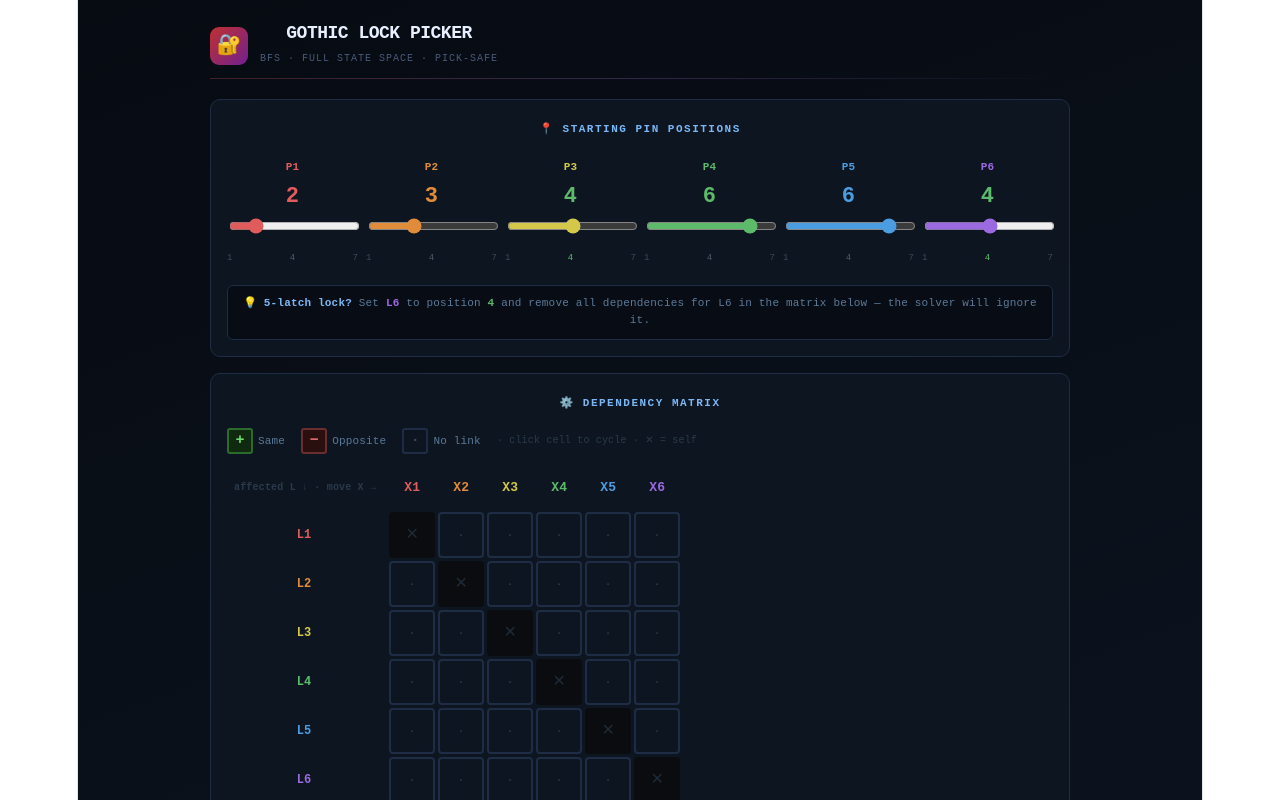
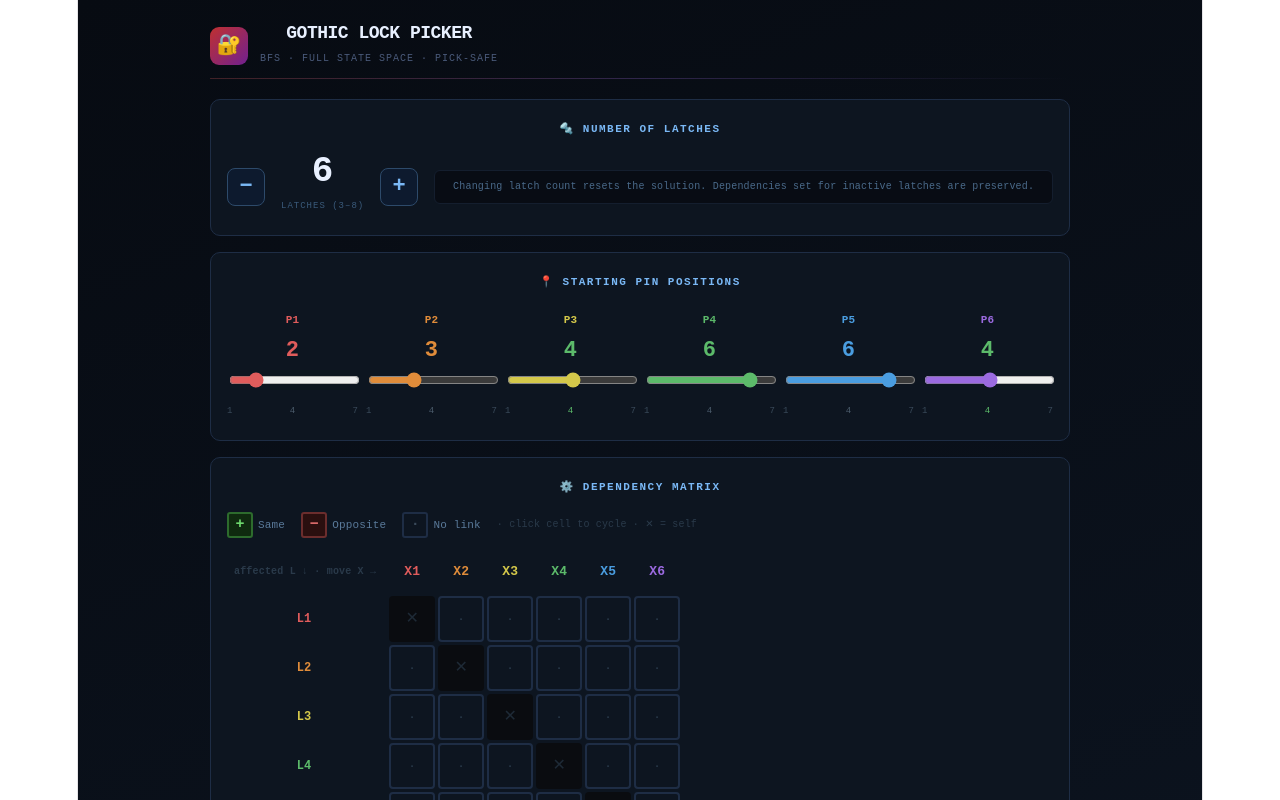
Before and after one commit to ProxuPL/gothic-lock-picker, a React (Vite) app: page / in a window 1280 px wide. Shown: the top 800 px of the page. Built offline with nearby package versions, Linux system fonts and the light colour scheme.

Commit message:
Update GothicLockPicker.jsx

```diff
--- a/src/GothicLockPicker.jsx
+++ b/src/GothicLockPicker.jsx
@@ -1,25 +1,22 @@
 import { useState, useCallback } from "react";
 
-const DEFAULT_DEP_MATRIX = [
-  [null, null, null, null, null, null],
-  [null, null, null, null, null, null],
-  [null, null, null, null, null, null],
-  [null, null, null, null, null, null],
-  [null, null, null, null, null, null],
-  [null, null, null, null, null, null],
+const MAX_LATCHES         = 8;
+const DEFAULT_LATCH_COUNT = 6;
+
+const DEFAULT_DEP_MATRIX = Array.from({ length: MAX_LATCHES }, () => Array(MAX_LATCHES).fill(null));
+const DEFAULT_START       = [2, 3, 4, 6, 6, 4, 4, 4];
+
+const PIN_COLORS = [
+  "#e05c5c", "#e08c3a", "#d4c84a", "#5cba6a",
+  "#4a9de0", "#9b6ae0", "#e05c9b", "#5ce0c8",
 ];
-
-const DEFAULT_START = [2, 3, 4, 6, 6, 4];
-const DEFAULT_GOAL  = [4, 4, 4, 4, 4, 4];
-
-const PIN_COLORS = ["#e05c5c","#e08c3a","#d4c84a","#5cba6a","#4a9de0","#9b6ae0"];
 const CELL_W = 46;
 
 // ─── ENGINE ───────────────────────────────────────────────────────────────────
 
-function buildMoves(depMatrix) {
+function buildMoves(depMatrix, n) {
   const moves = [];
-  for (let z = 0; z < 6; z++) {
+  for (let z = 0; z < n; z++) {
     for (const dir of [-1, +1]) {
       moves.push({ label: `L${z+1} ${dir===-1?"RIGHT":"LEFT"}`, z, dir, depMatrix });
     }
@@ -27,10 +24,10 @@ function buildMoves(depMatrix) {
   return moves;
 }
 
-function applyMove(state, move) {
+function applyMove(state, move, n) {
   const { z, dir, depMatrix } = move;
   const affected = [[z, dir]];
-  for (let p = 0; p < 6; p++) {
+  for (let p = 0; p < n; p++) {
     if (p === z) continue;
     const rel = depMatrix[z][p];
     if (!rel) continue;
@@ -47,12 +44,12 @@ function applyMove(state, move) {
 
 function stateKey(s) { return s.join(","); }
 
-function bfs(start, goal, depMatrix) {
+function bfs(start, goal, depMatrix, n) {
   const goalKey  = stateKey(goal);
   const startKey = stateKey(start);
   if (startKey === goalKey) return { path: [], visitedCount: 1 };
 
-  const moves    = buildMoves(depMatrix);
+  const moves    = buildMoves(depMatrix, n);
   const visited  = new Map([[startKey, null]]);
   const prevMove = new Map();
   const queue    = [start];
@@ -61,7 +58,7 @@ function bfs(start, goal, depMatrix) {
     const state  = queue.shift();
     const curKey = stateKey(state);
     for (let mi = 0; mi < moves.length; mi++) {
-      const next = applyMove(state, moves[mi]);
+      const next = applyMove(state, moves[mi], n);
       if (!next) continue;
       const key = stateKey(next);
       if (visited.has(key)) continue;
@@ -82,7 +79,6 @@ function bfs(start, goal, depMatrix) {
 // ─── COMPRESSION: consecutive identical (pin + direction) → block ─────────────
 
 function compressMoves(pathIndices, moves) {
-  // Convert indices to objects { z, isLeft }
   const raw = pathIndices.map(i => ({ z: moves[i].z, isLeft: moves[i].dir === 1 }));
   const blocks = [];
   let i = 0;
@@ -163,13 +159,18 @@ function DepCell({ value, onChange, isSelf }) {
 // ═══════════════════════════════════════════════════════════════════════════════
 
 export default function GothicLockPicker() {
-  const [startVals, setStartVals] = useState([...DEFAULT_START]);
-  const [depMatrix, setDepMatrix] = useState(DEFAULT_DEP_MATRIX.map(r=>[...r]));
-  const [result,    setResult]    = useState(null);
-  const [error,     setError]     = useState(null);
-  const [solving,   setSolving]   = useState(false);
+  const [latchCount, setLatchCount] = useState(DEFAULT_LATCH_COUNT);
+  const [startVals,  setStartVals]  = useState([...DEFAULT_START]);
+  const [depMatrix,  setDepMatrix]  = useState(DEFAULT_DEP_MATRIX.map(r=>[...r]));
+  const [result,     setResult]     = useState(null);
+  const [error,      setError]      = useState(null);
+  const [solving,    setSolving]    = useState(false);
 
-  const goal = DEFAULT_GOAL;
+  const changeLatchCount = (delta) => {
+    setLatchCount(prev => Math.max(3, Math.min(8, prev + delta)));
+    setResult(null);
+    setError(null);
+  };
 
   const setDep = useCallback((z, p, val) => {
     setDepMatrix(prev => { const next = prev.map(r=>[...r]); next[z][p] = val; return next; });
@@ -185,17 +186,20 @@ export default function GothicLockPicker() {
     setSolving(true); setError(null); setResult(null);
     setTimeout(() => {
       try {
-        const moves = buildMoves(depMatrix);
-        const { path, visitedCount } = bfs(startVals, goal, depMatrix);
+        const n     = latchCount;
+        const start = startVals.slice(0, n);
+        const goal  = Array(n).fill(4);
+        const moves = buildMoves(depMatrix, n);
+        const { path, visitedCount } = bfs(start, goal, depMatrix, n);
         if (path === null) {
-          setError(`Goal (4,4,4,4,4,4) is unreachable from this starting position with the current dependencies. Explored ${visitedCount} unique states.`);
+          setError(`Goal (${goal.join(",")}) is unreachable from this starting position with the current dependencies. Explored ${visitedCount} unique states.`);
         } else if (path.length === 0) {
           setError("Pins are already at position 4. Lock is open!");
         } else {
           const steps = [];
-          let state = [...startVals];
+          let state = [...start];
           for (const mi of path) {
-            const next = applyMove(state, moves[mi]);
+            const next = applyMove(state, moves[mi], n);
             steps.push({ moveLabel: moves[mi].label, prev: [...state], state: [...next] });
             state = next;
           }
@@ -205,10 +209,12 @@ export default function GothicLockPicker() {
       } catch(e) { setError("Error: " + e.message); }
       setSolving(false);
     }, 30);
-  }, [startVals, depMatrix, goal]);
+  }, [startVals, depMatrix, latchCount]);
 
-  const sec = { padding:"16px", background:"#0d1520", borderRadius:10, border:"1px solid #1e2d45", marginBottom:16 };
+  const sec      = { padding:"16px", background:"#0d1520", borderRadius:10, border:"1px solid #1e2d45", marginBottom:16 };
   const secTitle = { color:"#7ab8f5", fontWeight:700, fontSize:11, letterSpacing:"1.5px", marginBottom:12, textTransform:"uppercase" };
+
+  const latches = Array.from({ length: latchCount }, (_, i) => i);
 
   return (
     <div style={{ minHeight:"100vh", background:"linear-gradient(160deg,#070b12 0%,#0c1420 60%,#070b12 100%)", color:"#c8d4e8", fontFamily:"'JetBrains Mono','Fira Code','Courier New',monospace", padding:"20px 14px" }}>
@@ -224,23 +230,65 @@ export default function GothicLockPicker() {
         </div>
         <div style={{ height:1, marginBottom:20, background:"linear-gradient(90deg,#e05c5c44,#9b6ae044,transparent)" }}/>
 
+        {/* LATCH COUNT CONTROL */}
+        <div style={sec}>
+          <div style={secTitle}>🔩 Number of latches</div>
+          <div style={{ display:"flex", alignItems:"center", gap:16 }}>
+            <button
+              onClick={() => changeLatchCount(-1)}
+              disabled={latchCount <= 3}
+              style={{
+                width:38, height:38, borderRadius:8,
+                border:`1.5px solid ${latchCount <= 3 ? "#1a2a3a" : "#2d4a6a"}`,
+                background: latchCount <= 3 ? "#0a0e16" : "#0d1a2e",
+                color: latchCount <= 3 ? "#2a3a4a" : "#7ab8f5",
+                fontWeight:800, fontSize:22, lineHeight:1,
+                cursor: latchCount <= 3 ? "not-allowed" : "pointer",
+                display:"flex", alignItems:"center", justifyContent:"center",
+                fontFamily:"inherit", transition:"all 0.15s",
+              }}
+            >−</button>
+
+            <div style={{ textAlign:"center", minWidth:64 }}>
+              <div style={{ fontSize:36, fontWeight:800, color:"#e8f0ff", lineHeight:1 }}>{latchCount}</div>
+              <div style={{ fontSize:9, color:"#3a5a7a", letterSpacing:"1px", marginTop:3 }}>LATCHES (3–8)</div>
+            </div>
+
+            <button
+              onClick={() => changeLatchCount(+1)}
+              disabled={latchCount >= 8}
+              style={{
+                width:38, height:38, borderRadius:8,
+                border:`1.5px solid ${latchCount >= 8 ? "#1a2a3a" : "#2d4a6a"}`,
+                background: latchCount >= 8 ? "#0a0e16" : "#0d1a2e",
+                color: latchCount >= 8 ? "#2a3a4a" : "#7ab8f5",
+                fontWeight:800, fontSize:22, lineHeight:1,
+                cursor: latchCount >= 8 ? "not-allowed" : "pointer",
+                display:"flex", alignItems:"center", justifyContent:"center",
+                fontFamily:"inherit", transition:"all 0.15s",
+              }}
+            >+</button>
+
+            <div style={{ flex:1, padding:"8px 12px", background:"#080c14", borderRadius:6, border:"1px solid #141e2e", fontSize:10, color:"#4a6a8a", lineHeight:1.6 }}>
+              Changing latch count resets the solution. Dependencies set for inactive latches are preserved.
+            </div>
+          </div>
+        </div>
+
         {/* STARTING POSITIONS */}
         <div style={sec}>
           <div style={secTitle}>📍 Starting pin positions</div>
-          <div style={{ display:"grid", gridTemplateColumns:"repeat(6,1fr)", gap:8 }}>
-            {startVals.map((v,i) => (
+          <div style={{ display:"grid", gridTemplateColumns:`repeat(${latchCount},1fr)`, gap:8 }}>
+            {latches.map(i => (
               <div key={i} style={{ textAlign:"center" }}>
                 <div style={{ color:PIN_COLORS[i], fontWeight:700, fontSize:11, marginBottom:4 }}>P{i+1}</div>
-                <div style={{ fontSize:22, fontWeight:800, marginBottom:6, color:v===4?"#5cba6a":PIN_COLORS[i] }}>{v}</div>
-                <input type="range" min={1} max={7} value={v} onChange={e=>updateStart(i,e.target.value)} style={{ width:"100%", accentColor:PIN_COLORS[i], cursor:"pointer" }} />
+                <div style={{ fontSize:22, fontWeight:800, marginBottom:6, color:startVals[i]===4?"#5cba6a":PIN_COLORS[i] }}>{startVals[i]}</div>
+                <input type="range" min={1} max={7} value={startVals[i]} onChange={e=>updateStart(i,e.target.value)} style={{ width:"100%", accentColor:PIN_COLORS[i], cursor:"pointer" }} />
                 <div style={{ display:"flex", justifyContent:"space-between", fontSize:9, color:"#3a4a5a", marginTop:2 }}>
-                  <span>1</span><span style={{color:v===4?"#5cba6a":"#4a5a6a"}}>4</span><span>7</span>
+                  <span>1</span><span style={{color:startVals[i]===4?"#5cba6a":"#4a5a6a"}}>4</span><span>7</span>
                 </div>
               </div>
             ))}
-          </div>
-          <div style={{ marginTop:14, padding:"9px 12px", background:"#080c14", borderRadius:6, border:"1px solid #1e2d45", fontSize:11, color:"#5a7a9a", lineHeight:1.6 }}>
-            💡 <span style={{ color:"#7ab8f5", fontWeight:700 }}>5-latch lock?</span> Set <span style={{ color:PIN_COLORS[5], fontWeight:700 }}>L6</span> to position <span style={{ color:"#5cba6a", fontWeight:700 }}>4</span> and remove all dependencies for L6 in the matrix below — the solver will ignore it.
           </div>
         </div>
 
@@ -261,16 +309,16 @@ export default function GothicLockPicker() {
               <thead>
                 <tr>
                   <th style={{ padding:"4px 10px 8px 4px", color:"#2a3a4a", fontSize:10, textAlign:"left", whiteSpace:"nowrap" }}>affected L ↓ · move X →</th>
-                  {[0,1,2,3,4,5].map(p=>(
+                  {latches.map(p=>(
                     <th key={p} style={{ width:CELL_W, textAlign:"center", padding:"4px 0 8px", color:PIN_COLORS[p], fontWeight:800, fontSize:13 }}>X{p+1}</th>
                   ))}
                 </tr>
               </thead>
               <tbody>
-                {[0,1,2,3,4,5].map(z=>(
+                {latches.map(z=>(
                   <tr key={z}>
                     <td style={{ padding:"0 12px 0 4px", color:PIN_COLORS[z], fontWeight:700, fontSize:12, whiteSpace:"nowrap" }}>L{z+1}</td>
-                    {[0,1,2,3,4,5].map(p=>(
+                    {latches.map(p=>(
                       <td key={p} style={{ padding:0 }}>
                         <DepCell value={depMatrix[p][z]} isSelf={z===p} onChange={val=>setDep(p,z,val)} />
                       </td>
@@ -282,9 +330,9 @@ export default function GothicLockPicker() {
           </div>
           <div style={{ marginTop:12, padding:"10px 12px", background:"#080c14", borderRadius:6, border:"1px solid #141e2e" }}>
             <div style={{ color:"#3a4a5a", fontSize:10, marginBottom:6, letterSpacing:"0.5px" }}>DEPENDENCIES (text):</div>
-            {[0,1,2,3,4,5].map(z=>{
+            {latches.map(z=>{
               const deps=[];
-              for(let p=0;p<6;p++){
+              for(let p=0;p<latchCount;p++){
                 if(p===z)continue;
                 const v=depMatrix[z][p];
                 if(v)deps.push(`L${p+1} ${v==="+"?"same":"opposite"}`);
@@ -339,7 +387,7 @@ export default function GothicLockPicker() {
                 <table style={{ width:"100%", borderCollapse:"collapse", fontSize:12 }}>
                   <thead>
                     <tr>
-                      {["#","Move","L1","L2","L3","L4","L5","L6"].map((h,i)=>(
+                      {["#","Move",...latches.map(i=>`L${i+1}`)].map((h,i)=>(
                         <th key={h} style={{ padding:"8px 8px", background:"#0d1520", color:i>=2?PIN_COLORS[i-2]:"#5a6a8a", fontWeight:i>=2?800:600, textAlign:i>=2?"center":"left", borderBottom:"2px solid #1e2d45", whiteSpace:"nowrap", fontSize:i>=2?13:11 }}>{h}</th>
                       ))}
                     </tr>
@@ -348,7 +396,7 @@ export default function GothicLockPicker() {
                     <tr style={{ background:"#080c14" }}>
                       <td style={{ padding:"7px 8px", color:"#3a4a5a", borderBottom:"1px solid #141e2e" }}>0</td>
                       <td style={{ padding:"7px 8px", color:"#3a4a5a", fontStyle:"italic", borderBottom:"1px solid #141e2e" }}>START</td>
-                      {startVals.map((v,i)=>(
+                      {startVals.slice(0, latchCount).map((v,i)=>(
                         <td key={i} style={{ padding:"7px 8px", textAlign:"center", color:v===4?"#5cba6a":PIN_COLORS[i], fontWeight:v===4?800:500, borderBottom:"1px solid #141e2e" }}>{v}</td>
                       ))}
                     </tr>
```
